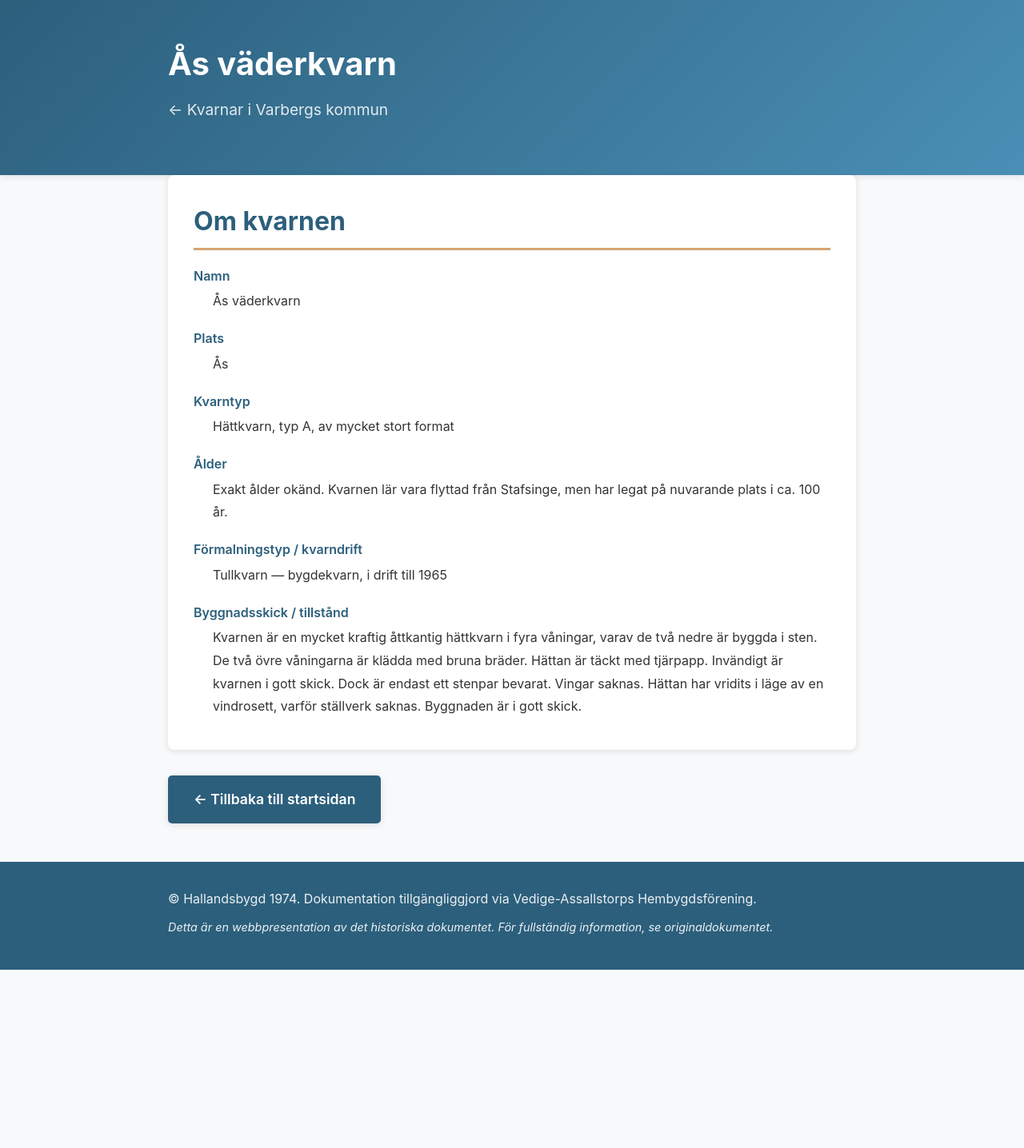
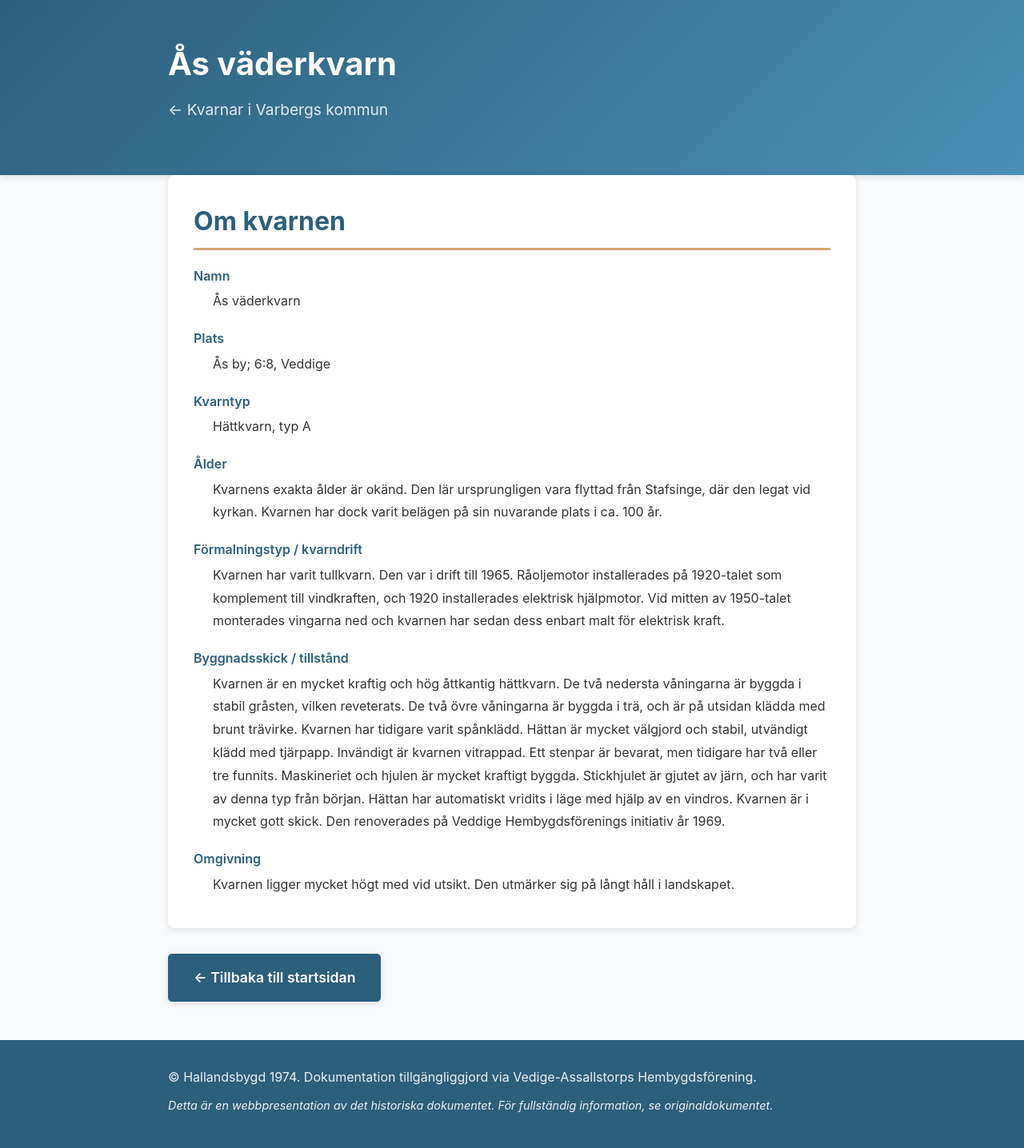
Before and after one commit to mabe/kvarnar-i-varbergs-kommun, a Jekyll site: the page built from _mills/as-vaderkvarn.md, in a window 1280 px wide. Shown: the whole page at 80% size. Built offline with Jekyll 4.4.1, drawn with Linux system fonts in a browser that asks for light colours; before the commit the page ends 1213 px from its top, so only the background shows below that.

Commit message:
Update Ås väderkvarn with detailed information from issue
Co-authored-by: mabe <133868+mabe@users.noreply.github.com>

```diff
--- a/_layouts/mill.html
+++ b/_layouts/mill.html
@@ -21,6 +21,11 @@ layout: default
 
         <dt>Byggnadsskick / tillstånd</dt>
         <dd>{{ page.condition }}</dd>
+
+        {% if page.surroundings %}
+        <dt>Omgivning</dt>
+        <dd>{{ page.surroundings }}</dd>
+        {% endif %}
     </dl>
 </section>
 
--- a/_mills/as-vaderkvarn.md
+++ b/_mills/as-vaderkvarn.md
@@ -1,11 +1,12 @@
 ---
 layout: mill
 name: Ås väderkvarn
-location: Ås
+location: Ås by; 6:8, Veddige
 slug: as-vaderkvarn
-owner: Sven Svensson, Ås 6:8. Kvarnen underhålls och disponeras av Veddige Hembygdsförening.
-type: Hättkvarn, typ A, av mycket stort format
-age: Exakt ålder okänd. Kvarnen lär vara flyttad från Stafsinge, men har legat på nuvarande plats i ca. 100 år.
-milling_type: Tullkvarn — bygdekvarn, i drift till 1965
-condition: Kvarnen är en mycket kraftig åttkantig hättkvarn i fyra våningar, varav de två nedre är byggda i sten. De två övre våningarna är klädda med bruna bräder. Hättan är täckt med tjärpapp. Invändigt är kvarnen i gott skick. Dock är endast ett stenpar bevarat. Vingar saknas. Hättan har vridits i läge av en vindrosett, varför ställverk saknas. Byggnaden är i gott skick.
+owner: Sven Svensson, Ås by 6:8. Kvarnen disponeras av Veddige Hembygdsförening som håller den i skick.
+type: Hättkvarn, typ A
+age: Kvarnens exakta ålder är okänd. Den lär ursprungligen vara flyttad från Stafsinge, där den legat vid kyrkan. Kvarnen har dock varit belägen på sin nuvarande plats i ca. 100 år.
+milling_type: Kvarnen har varit tullkvarn. Den var i drift till 1965. Råoljemotor installerades på 1920-talet som komplement till vindkraften, och 1920 installerades elektrisk hjälpmotor. Vid mitten av 1950-talet monterades vingarna ned och kvarnen har sedan dess enbart malt för elektrisk kraft.
+condition: Kvarnen är en mycket kraftig och hög åttkantig hättkvarn. De två nedersta våningarna är byggda i stabil gråsten, vilken reveterats. De två övre våningarna är byggda i trä, och är på utsidan klädda med brunt trävirke. Kvarnen har tidigare varit spånklädd. Hättan är mycket välgjord och stabil, utvändigt klädd med tjärpapp. Invändigt är kvarnen vitrappad. Ett stenpar är bevarat, men tidigare har två eller tre funnits. Maskineriet och hjulen är mycket kraftigt byggda. Stickhjulet är gjutet av järn, och har varit av denna typ från början. Hättan har automatiskt vridits i läge med hjälp av en vindros. Kvarnen är i mycket gott skick. Den renoverades på Veddige Hembygdsförenings initiativ år 1969.
+surroundings: Kvarnen ligger mycket högt med vid utsikt. Den utmärker sig på långt håll i landskapet.
 ---
```
